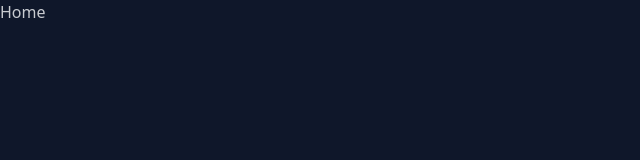
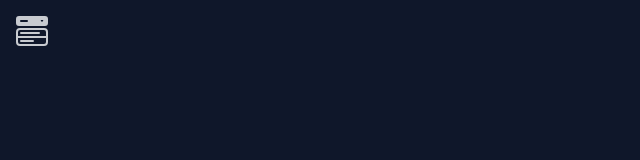
Before and after one commit to jitender1222/CRM-App, a React (Vite) app: page / in a window 1280 px wide. Shown: the top 160 px of the page, without its empty margins (0-640 px from the left). Built offline with nearby package versions, Linux system fonts and the light colour scheme.

Commit message:
added sidebar with homelayout

```diff
--- a/package.json
+++ b/package.json
@@ -15,6 +15,7 @@
     "react": "^18.3.1",
     "react-dom": "^18.3.1",
     "react-hot-toast": "^2.4.1",
+    "react-icons": "^5.2.1",
     "react-redux": "^9.1.2",
     "react-router-dom": "^6.25.1"
   },
--- /dev/null
+++ b/src/layout/HomeLayout.jsx
@@ -0,0 +1,44 @@
+import { BsFillMenuButtonWideFill } from "react-icons/bs"
+import { Link } from "react-router-dom"
+
+const HomeLayout=({children})=>{
+
+    return(
+        <>
+         <div className="drawer">
+        <input id="my-drawer" type="checkbox" className="drawer-toggle" />
+        <div className="drawer-content mt-4 ml-4">
+          {/* Page content here */}
+          <label htmlFor="my-drawer">
+            <BsFillMenuButtonWideFill size={"32px"} />
+          </label>
+        </div>
+        <div className="drawer-side">
+          <label
+            htmlFor="my-drawer"
+            aria-label="close sidebar"
+            className="drawer-overlay"
+          ></label>
+          <ul className="menu bg-base-200 text-base-content min-h-full w-80 p-4">
+            {/* Sidebar content here */}
+            <li>
+              <a>Dashboard</a>
+            </li>
+            <li>
+              <a>View All Tickets</a>
+            </li>
+            <li className="absolute bottom-8">
+            <div className="flex items-center ">
+                <li><button className="bg-orange-500 font-bold text-zinc-800 cursor-pointer"> <Link to={"/login"} >Login</Link> </button></li>
+                <li><button className="bg-orange-500 font-bold text-zinc-800 cursor-pointer"><Link to={"/signup"} >SignUp</Link></button></li>
+            </div>
+            </li>
+          </ul>
+        </div>
+      </div>
+      <div>{children}</div>
+        </>
+    )
+}
+
+export default HomeLayout
--- a/src/pages/Home.jsx
+++ b/src/pages/Home.jsx
@@ -1,11 +1,13 @@
+import HomeLayout from "../layout/HomeLayout";
 
-const Home=()=>{
+const Home = () => {
+  return (
+    <>
+    <HomeLayout>
 
-    return (
-        <>
-        Home
-        </>
-    )
-}
+    </HomeLayout>
+    </>
+  );
+};
 
 export default Home;
```
Also changed, not shown: 1 other file (tests, documents, lock files or other folders).
